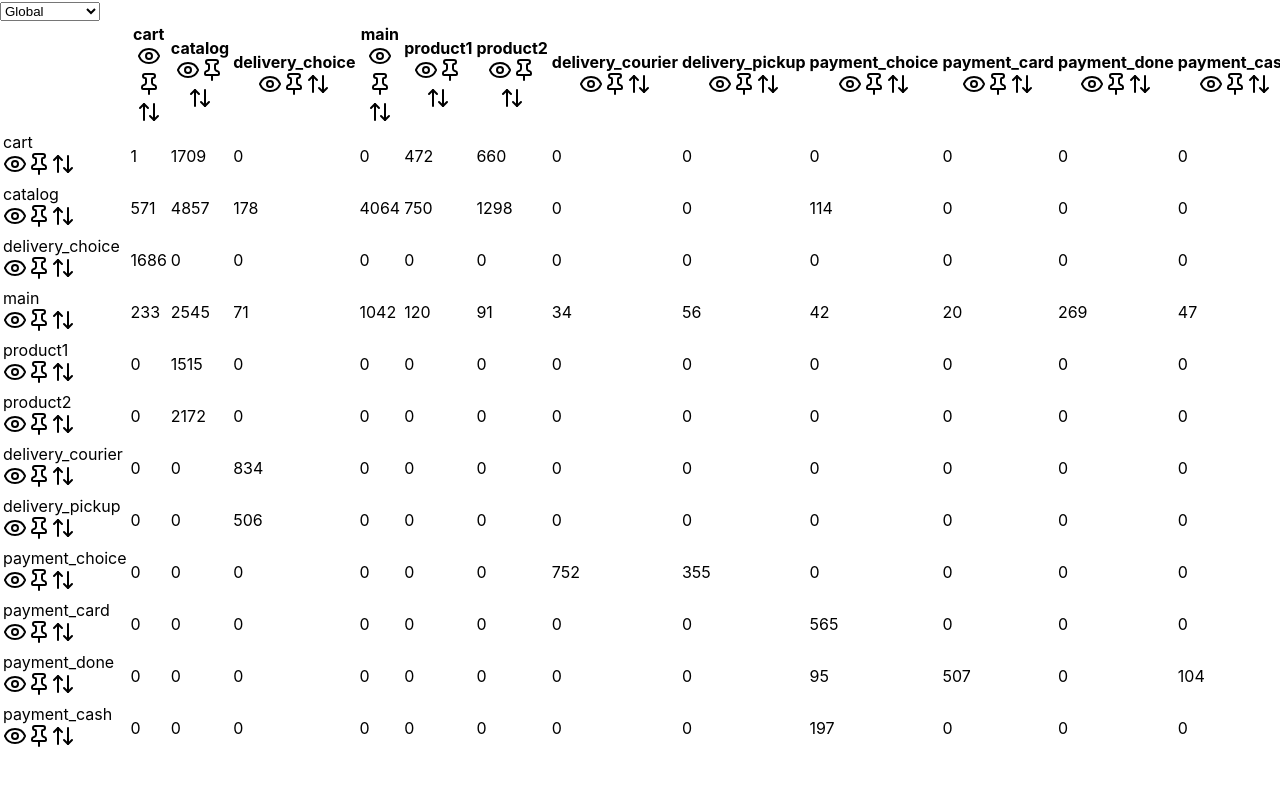
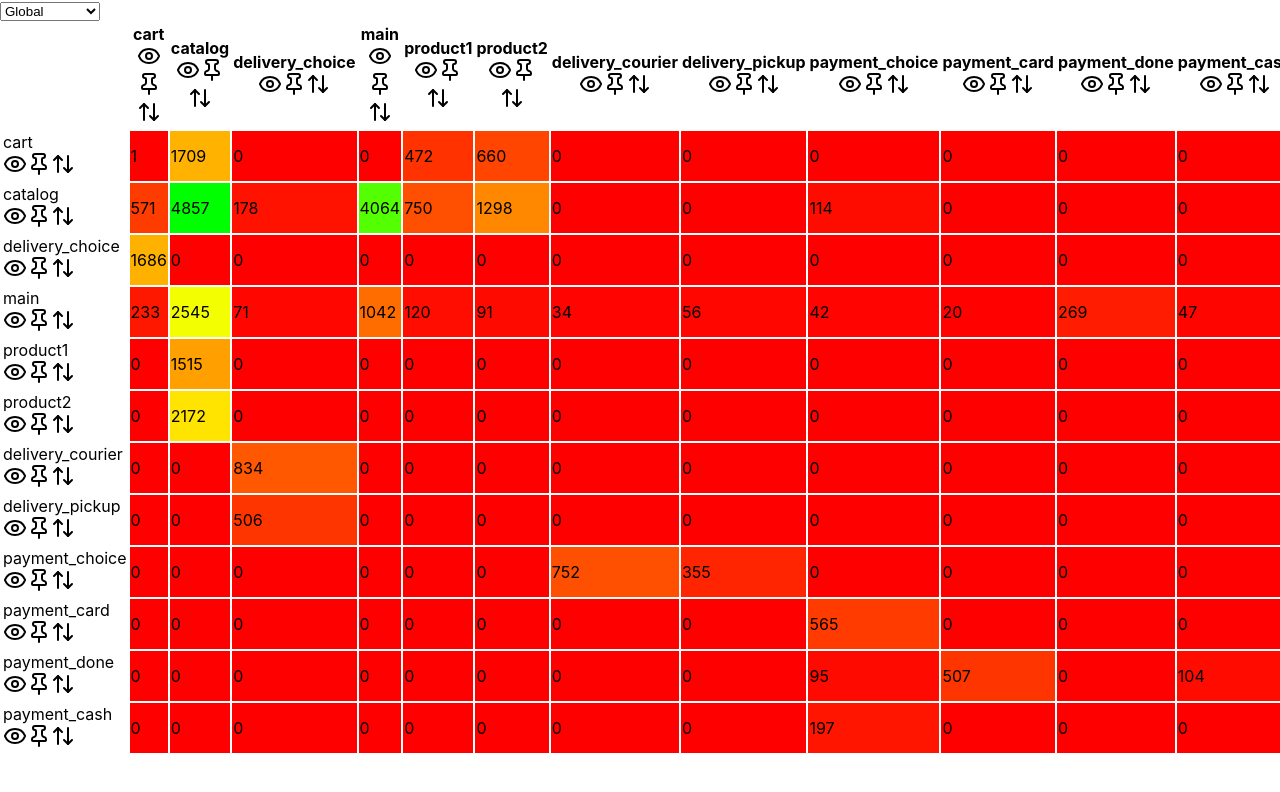
Before and after one commit to wowone/transition_matrix, a React (Create React App) app: page / in a window 1280 px wide. Shown: the top 792 px of the page. Built offline with nearby package versions, Linux system fonts and the light colour scheme.

Commit message:
added heatmap

```diff
--- a/src/components/matrix/index.tsx
+++ b/src/components/matrix/index.tsx
@@ -1,35 +1,95 @@
-// File: src/components/matrix/index.tsx
-
-import React, { useState } from 'react';
+import React, { useState, useMemo } from 'react';
 import { DragDropContext, Droppable, Draggable } from 'react-beautiful-dnd';
 import { Eye, Pin, ArrowUpDown } from 'lucide-react';
 
 interface TransitionMatrixProps {
-  data: Record<string, Record<string, any>>;
+  data: Record<string, Record<string, number>>;
 }
 
 const TransitionMatrix: React.FC<TransitionMatrixProps> = ({ data }) => {
-  const [tableData, setTableData] = useState(data);
+  const [matrixData, setMatrixData] = useState(data);
   const [hiddenRows, setHiddenRows] = useState<string[]>([]);
   const [hiddenCols, setHiddenCols] = useState<string[]>([]);
   const [pinnedRows, setPinnedRows] = useState<string[]>([]);
   const [pinnedCols, setPinnedCols] = useState<string[]>([]);
   const [heatmapOption, setHeatmapOption] = useState<'global' | 'row-wise' | 'column-wise'>('global');
 
+  // Calculate min and max values for color scaling
+  const { globalMin, globalMax, rowMinMax, colMinMax } = useMemo(() => {
+    let gMin = Infinity;
+    let gMax = -Infinity;
+    const rMinMax: Record<string, { min: number; max: number }> = {};
+    const cMinMax: Record<string, { min: number; max: number }> = {};
+
+    // Initialize column min-max
+    const firstRow = Object.values(matrixData)[0];
+    Object.keys(firstRow).forEach(colKey => {
+      cMinMax[colKey] = { min: Infinity, max: -Infinity };
+    });
+
+    Object.entries(matrixData).forEach(([rowKey, row]) => {
+      let rowMin = Infinity;
+      let rowMax = -Infinity;
+
+      Object.entries(row).forEach(([colKey, value]) => {
+        if (typeof value === 'number') {
+          gMin = Math.min(gMin, value);
+          gMax = Math.max(gMax, value);
+          rowMin = Math.min(rowMin, value);
+          rowMax = Math.max(rowMax, value);
+          cMinMax[colKey].min = Math.min(cMinMax[colKey].min, value);
+          cMinMax[colKey].max = Math.max(cMinMax[colKey].max, value);
+        }
+      });
+
+      rMinMax[rowKey] = { min: rowMin, max: rowMax };
+    });
+
+    return { globalMin: gMin, globalMax: gMax, rowMinMax: rMinMax, colMinMax: cMinMax };
+  }, [matrixData]);
+
+  // Function to calculate cell color based on value and heatmap option
+  const getCellColor = (value: number, rowKey: string, colKey: string) => {
+    let ratio: number;
+
+    if (heatmapOption === 'global') {
+      ratio = (value - globalMin) / (globalMax - globalMin);
+    } else if (heatmapOption === 'row-wise') {
+      const { min, max } = rowMinMax[rowKey];
+      ratio = (value - min) / (max - min);
+    } else if (heatmapOption === 'column-wise') {
+      const { min, max } = colMinMax[colKey];
+      ratio = (value - min) / (max - min);
+    } else {
+      ratio = 0; // Default case, shouldn't occur
+    }
+
+    const hue = ratio * 120; // 0 is red, 120 is green
+    return `hsl(${hue}, 100%, 50%)`;
+  };
+
   const toggleRowVisibility = (rowIndex: string) => {
-    // Implementation for toggling row visibility
+    setHiddenRows(prev =>
+      prev.includes(rowIndex) ? prev.filter(r => r !== rowIndex) : [...prev, rowIndex]
+    );
   };
 
   const toggleColVisibility = (colName: string) => {
-    // Implementation for toggling column visibility
+    setHiddenCols(prev =>
+      prev.includes(colName) ? prev.filter(c => c !== colName) : [...prev, colName]
+    );
   };
 
   const toggleRowPin = (rowIndex: string) => {
-    // Implementation for toggling row pin
+    setPinnedRows(prev =>
+      prev.includes(rowIndex) ? prev.filter(r => r !== rowIndex) : [...prev, rowIndex]
+    );
   };
 
   const toggleColPin = (colName: string) => {
-    // Implementation for toggling column pin
+    setPinnedCols(prev =>
+      prev.includes(colName) ? prev.filter(c => c !== colName) : [...prev, colName]
+    );
   };
 
   const sortByRow = (rowIndex: string) => {
@@ -42,10 +102,6 @@ const TransitionMatrix: React.FC<TransitionMatrixProps> = ({ data }) => {
 
   const onDragEnd = (result: any) => {
     // Implementation for drag and drop functionality
-  };
-
-  const applyHeatmap = () => {
-    // Implementation for applying heatmap
   };
 
   return (
@@ -64,7 +120,8 @@ const TransitionMatrix: React.FC<TransitionMatrixProps> = ({ data }) => {
           <thead>
             <tr>
               <th></th>
-              {Object.keys(Object.values(tableData)[0]).map((colName, index) => (
+              {Object.keys(Object.values(matrixData)[0]).map((colName, index) => (
+                !hiddenCols.includes(colName) && (
                   <th key={index} className="p-2 border">
                     {colName}
                     <div className="flex">
@@ -73,13 +130,15 @@ const TransitionMatrix: React.FC<TransitionMatrixProps> = ({ data }) => {
                       <ArrowUpDown onClick={() => sortByColumn(colName)} className="cursor-pointer" />
                     </div>
                   </th>
+                )
               ))}
             </tr>
           </thead>
           <Droppable droppableId="table-body">
             {(provided) => (
               <tbody {...provided.droppableProps} ref={provided.innerRef}>
-                {Object.entries(tableData).map(([rowIndex, row], index) => (
+                {Object.entries(matrixData).map(([rowIndex, row], index) => (
+                  !hiddenRows.includes(rowIndex) && (
                     <Draggable key={rowIndex} draggableId={rowIndex} index={index}>
                       {(provided) => (
                         <tr
@@ -95,14 +154,21 @@ const TransitionMatrix: React.FC<TransitionMatrixProps> = ({ data }) => {
                               <ArrowUpDown onClick={() => sortByRow(rowIndex)} className="cursor-pointer" />
                             </div>
                           </td>
-                        {Object.values(row).map((cell, cellIndex) => (
-                          <td key={cellIndex} className="p-2 border">
+                          {Object.entries(row).map(([colName, cell], cellIndex) => (
+                            !hiddenCols.includes(colName) && (
+                              <td
+                                key={cellIndex}
+                                className="p-2 border"
+                                style={{ backgroundColor: getCellColor(cell as number, rowIndex, colName) }}
+                              >
                                 {cell}
                               </td>
+                            )
                           ))}
                         </tr>
                       )}
                     </Draggable>
+                  )
                 ))}
                 {provided.placeholder}
               </tbody>
```
Lines whose indentation alone changed are shown as unchanged.
